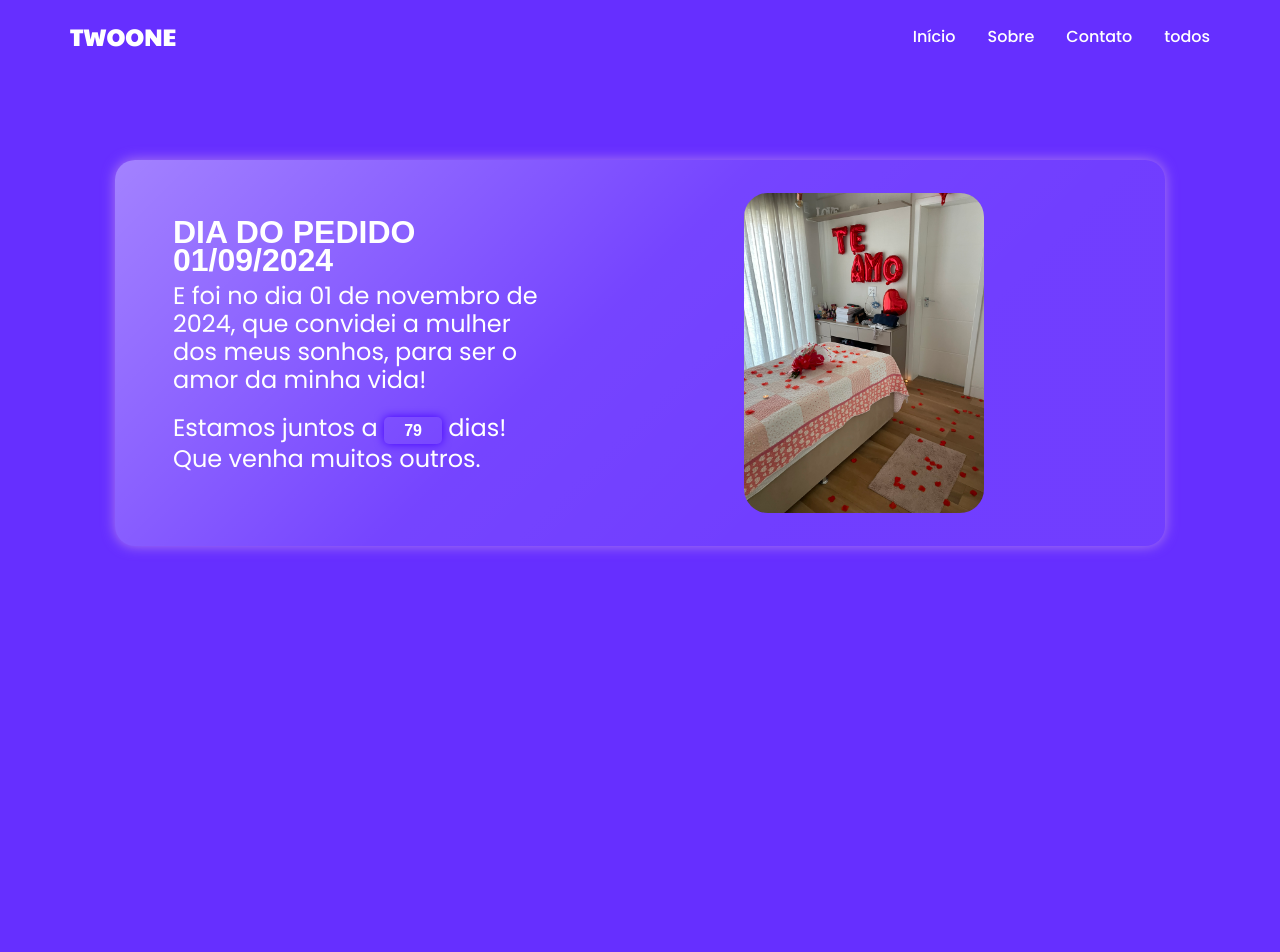
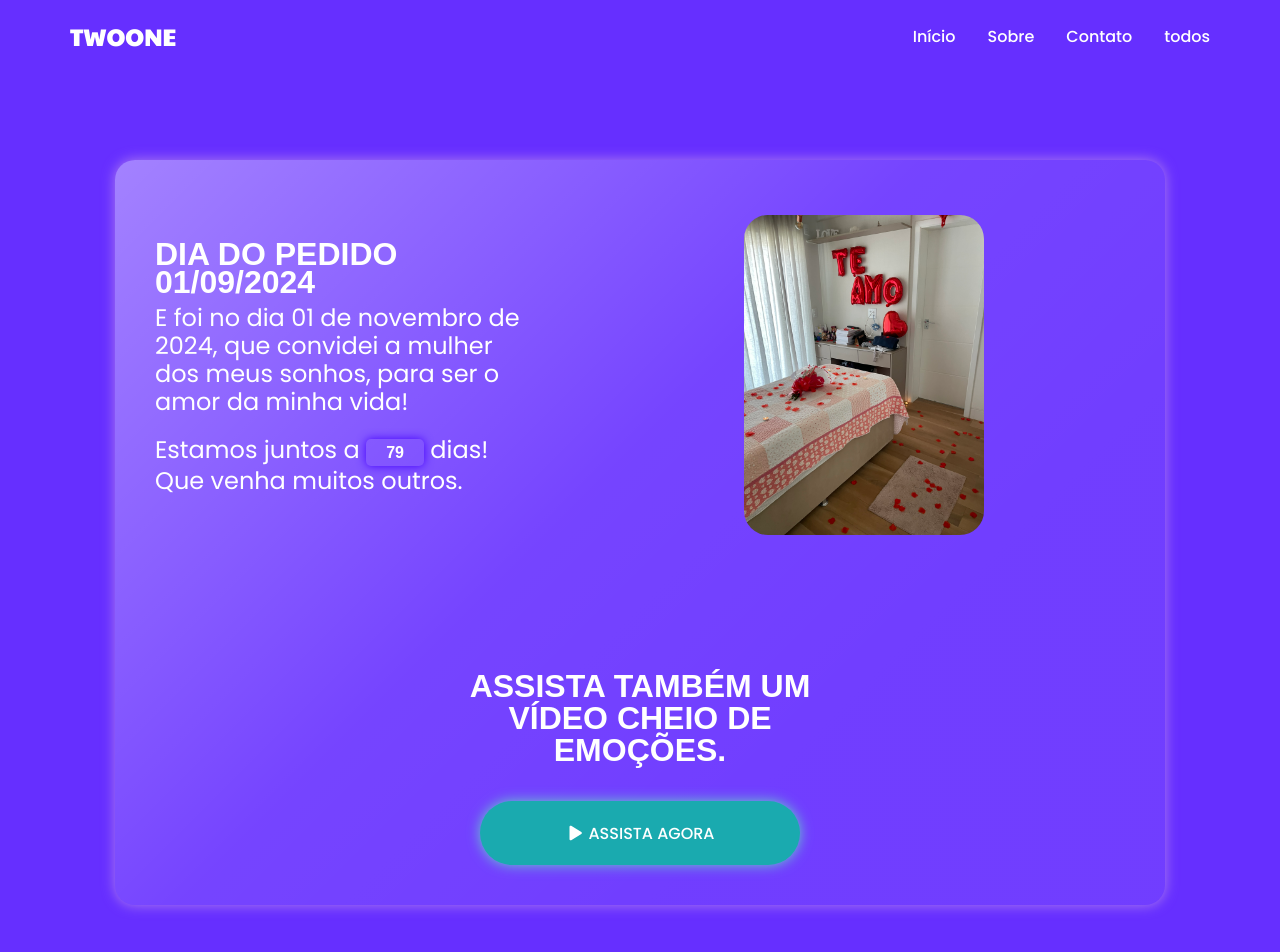
Before and after one commit to Cezarrull/sitetwoone, a React (Vite) app: page /Pedido in a window 1280 px wide. Shown: the top 952 px of the page. Built offline with nearby package versions, Linux system fonts and the light colour scheme.

Commit message:
:heavy_plus_sign::wrench: add new styles and adjustments div alignment

```diff
--- a/package.json
+++ b/package.json
@@ -10,6 +10,7 @@
     "preview": "vite preview"
   },
   "dependencies": {
+    "@phosphor-icons/react": "^2.1.7",
     "react": "^18.3.1",
     "react-dom": "^18.3.1",
     "react-router-dom": "^6.28.0"
--- a/src/Pages/Pedido/Pedido.css
+++ b/src/Pages/Pedido/Pedido.css
@@ -9,16 +9,69 @@
     border-radius: 24px;
 }
 
-.containerOrder {
+.containerOrder,
+.containerTwoOrder {
     padding: 18px;
     background-image: linear-gradient(135deg, #fff6, #ffffff1a 45%, #ffffff12 72%);
     border-radius: 20px;
-    margin-bottom: 40vh;
+    margin-bottom: 10vh;
+    padding-bottom: 5vh;
     box-shadow: 0 0 13px var(--shadow);
 }
 
-.containerOrder:hover {
+.containerOrder:hover,
+.containerTwoOrder:hover {
     box-shadow: 0 0 25px var(--shadow);
+}
+
+.containerDiv {
+    margin-bottom: 5vh;
+}
+
+.buttonVideo {
+    display: flex;
+    justify-content: center;
+    align-items: center;
+    text-align: center;
+}
+
+.buttonVideo .textTwoOrder h2 {
+    line-height: 1.5rem;
+    margin-bottom: 0;
+}
+
+.buttonDiv {
+    height: 8vh;
+    width: 100%;
+    border-radius: 42px;
+    display: flex;
+    justify-content: center;
+    align-items: center;
+    font-family: 'Poppins', sans-serif;
+    font-weight: 500;
+}
+
+.buttonDiv a {
+    background: var(--green);
+    box-shadow: 0 0 13px var(--shadowTwo);
+    width: 40vh;
+    height: 100%;
+    display: flex;
+    justify-content: center;
+    align-items: center;
+    border-radius: 42px;
+    font-size: 1rem;
+    transition: 0.3s;
+}
+
+.buttonDiv a:hover {
+    text-decoration: none;
+    box-shadow: 0 0 20px var(--shadowTwo);
+    transform: scale(1.05);
+}
+
+.playButton {
+    margin-right: 5px;
 }
 
 .textOrder,
@@ -83,9 +136,13 @@
 @media screen and (min-width: 768px) {
     .containerOrder,
     .containerTwoOrder {
+        padding: 5vh 0;
+    }
+    .containerDiv {
         display: flex;
+        justify-content: center;
         align-items: center;
-        justify-content: center;
+        margin-bottom: 10vh;
     }
 
     .textOrder,
@@ -103,6 +160,10 @@
     .textTwoOrderOrder p {
         font-size: 1.5rem;
         line-height: 1.75rem;
+    }
+
+    .buttonVideo .textTwoOrder h2 {
+        line-height: 2rem;
     }
 }
 
--- a/src/Pages/Pedido/Pedido.jsx
+++ b/src/Pages/Pedido/Pedido.jsx
@@ -1,5 +1,6 @@
 import { Header } from '../../Components/Header/Header'
 import './Pedido.css'
+import { Play } from '@phosphor-icons/react'
 
 import Image1 from '../../Assets/Pedido/quartoTeAmo.jpg'
 
@@ -9,18 +10,32 @@ export function Pedido() {
         <Header />
             <div className="pedidoBody">
                 <div className="containerOrder">
+                    <div className="containerDiv">
                         <div className="textOrder">
                             <h2>DIA DO PEDIDO 01/09/2024</h2>
                             <p>
                                 E foi no dia 01 de novembro de 2024, que convidei a mulher dos meus sonhos, para ser o amor da minha vida!
                             </p>
                             <p>
-                            Estamos juntos a <span className='buttonDate' id='days' /*data-val={message}*/>{message}</span> dias!
+                                Estamos juntos a <span className='buttonDate' id='days' >{message}</span> dias!
                                 Que venha muitos outros.
                             </p>
                         </div>
                         <div className="imageOrder">
                             <img src={Image1}></img>
+                        </div>
+                    </div>
+                    <div className="divVideoLink">
+                        <div className="buttonVideo">
+                            <div className="textTwoOrder">
+                                <h2>ASSISTA TAMBÉM UM VÍDEO CHEIO DE EMOÇÕES.</h2>
+                            </div>
+                        </div>
+                        <div className="buttonDiv">
+                            <a href="https://www.instagram.com/reel/C_Zek4OMqiUuhxMz8ivk2K__eUvTDa4cvzwucs0/?utm_source=ig_web_copy_link&igsh=MzRlODBiNWFlZA==" target='_blanck'>
+                                <Play size={18} weight="fill" className="playButton"/>ASSISTA AGORA
+                            </a>
+                        </div>
                     </div>
                 </div>
             </div>
@@ -41,18 +56,3 @@ export function Pedido() {
     const diffInDaysValue = diffInDays.toFixed(0)
 
     const message = Number(diffInDaysValue);
-
-//function AnimationNumbers
-/*
-const valueDisplay = document.querySelector(".buttonDate");
-let startValue = 0;
-
-
-let counterUpDate = setInterval(function() {
-    startValue ++;
-
-
-    if (startValue >= 75) {
-        clearInterval(counter);
-    }
-}, 1)*/
--- a/src/global.css
+++ b/src/global.css
@@ -5,10 +5,13 @@
 
     --purple: #662fff;
 
+    --green: #1aaaaf;
+
     --bgOne: #662fff96;
     --bgHeader: #4400ff;
 
     --shadow: #ae7eed;
+    --shadowTwo: #67c9cc;
 }
 
 * {
```
Also changed, not shown: 2 other files (tests, documents, lock files or other folders). Lines whose indentation alone changed are shown as unchanged.
